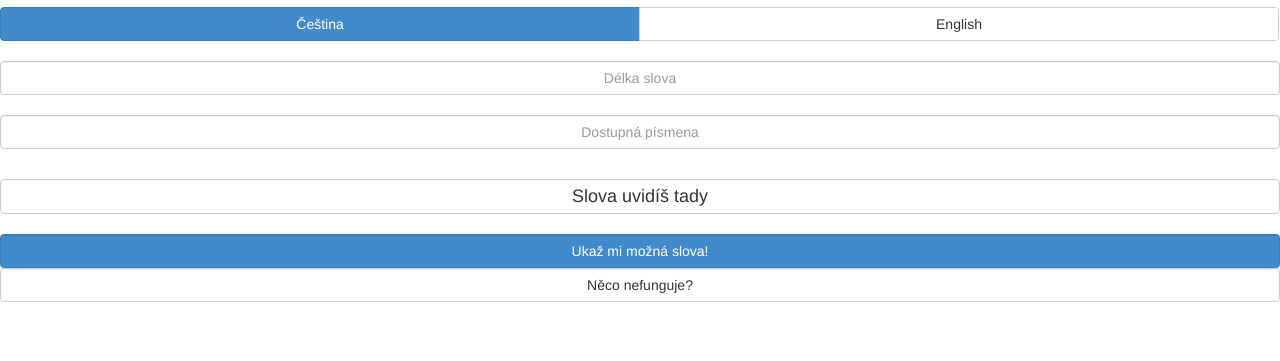
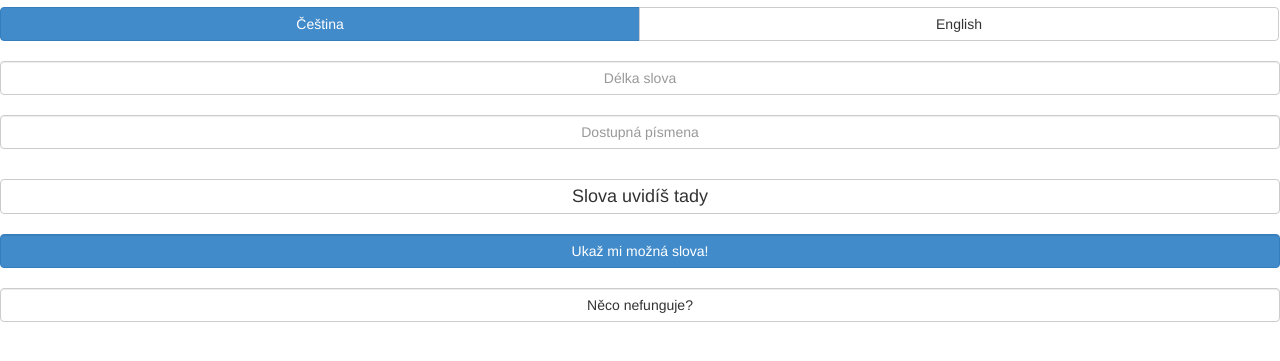
Before and after one commit to PohyCZ/pohycz.github.io, a plain HTML site: page index.html in a window 1280 px wide. Shown: the part 63-424 px from the top of the page. Drawn offline with Linux system fonts and the light colour scheme.

Commit message:
minor styling changes

```diff
--- a/index.html
+++ b/index.html
@@ -30,7 +30,7 @@
 		<div class="letters"></div><br />
 		<input type="text" id="letters" class="form-control" placeholder="Dostupná písmena" oninput="getWords()" /><br />
 		<div id="result">Slova uvidíš tady</div><br />
-		<input type="button" id="getWords" class="form-control btn btn-primary" onclick="getWords()" value="Ukaž mi možná slova!" />
+		<input type="button" id="getWords" class="form-control btn btn-primary" onclick="getWords()" value="Ukaž mi možná slova!" /><br /><br />
 		<a href="mailto:pixwordshelper@gmail.com" id="mail" class="form-control btn btn-default">Něco nefunguje?</a>
 	</div>
 </body>
```
